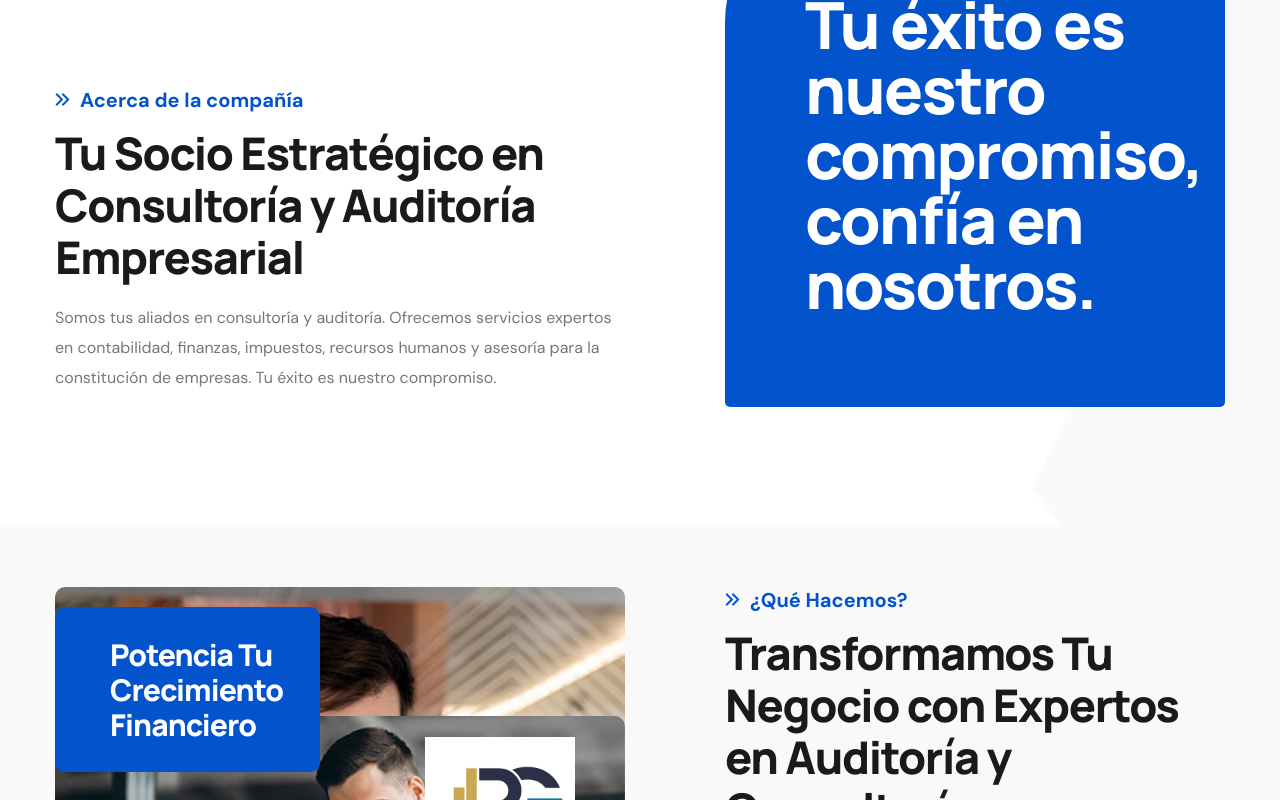
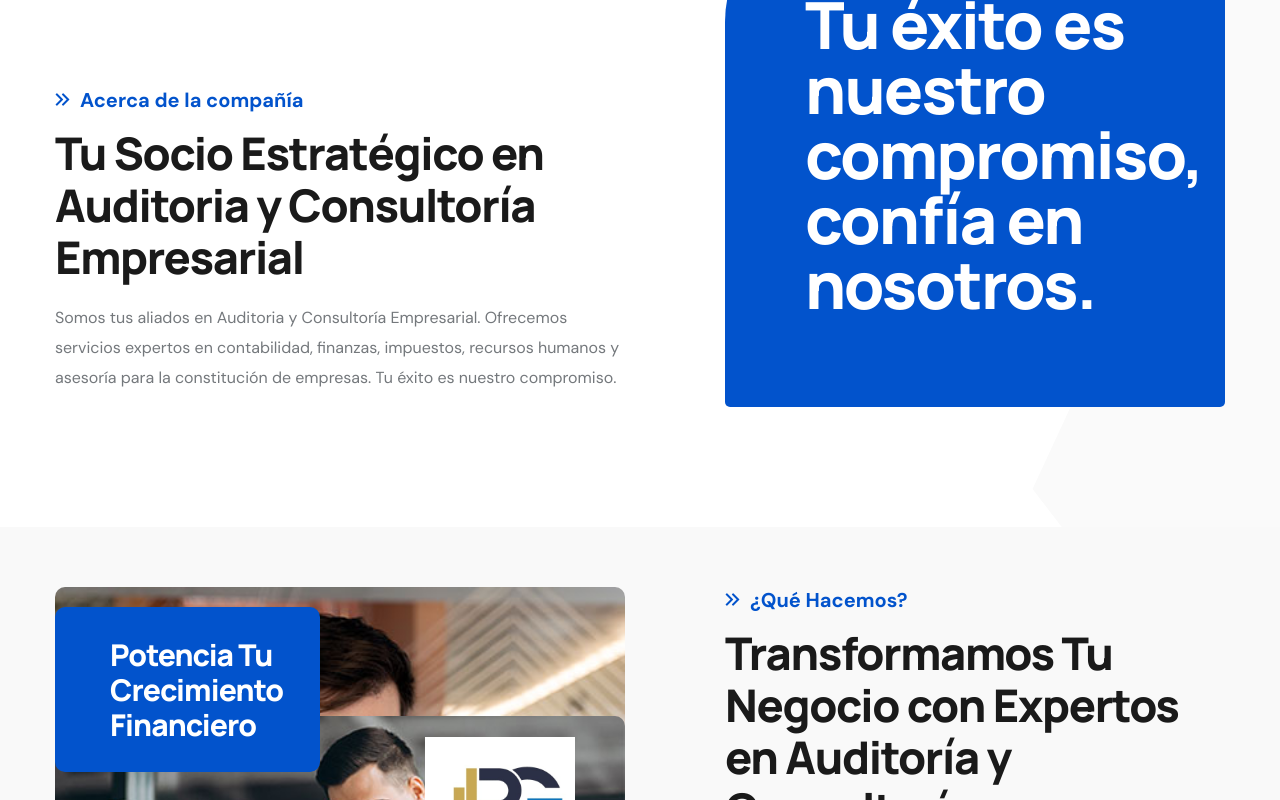
Before and after one commit to PercyTuncar/Auditotia-y-consultoria, a Next.js app: page / in a window 1280 px wide. Shown: the part 1020-1820 px from the top of the page. Built offline with nearby package versions, Linux system fonts and the light colour scheme.

Commit message:
all ready

```diff
--- a/pages/index.js
+++ b/pages/index.js
@@ -94,10 +94,10 @@ const OnePageIndex = () => {
                 <div className="section-title section-title-left">
                   <span className="sub-title">Acerca de la compañía
 </span>
-                  <h2>Tu Socio Estratégico en Consultoría y Auditoría Empresarial </h2>
+                  <h2>Tu Socio Estratégico en Auditoria y Consultoría Empresarial  </h2>
                 </div>
                 <p>
-                Somos tus aliados en consultoría y auditoría. Ofrecemos servicios expertos en contabilidad, finanzas, impuestos, recursos humanos y asesoría para la constitución de empresas. Tu éxito es nuestro compromiso.
+                Somos tus aliados en Auditoria y Consultoría Empresarial. Ofrecemos servicios expertos en contabilidad, finanzas, impuestos, recursos humanos y asesoría para la constitución de empresas. Tu éxito es nuestro compromiso.
 
 
 
@@ -314,7 +314,7 @@ const OnePageIndex = () => {
 
                     <div className="author-title">
 
-                      <p className="position">Sólida Trayectoria en Consultoría y Auditoría Empresarial</p>
+                      <p className="position">Sólida Trayectoria en Auditoria y Consultoría Empresarial </p>
                     </div>
                   </div>
                 </div>
@@ -333,7 +333,7 @@ const OnePageIndex = () => {
                   <h2>Comprometidos con la Transformación Empresarial</h2>
                 </div>
                 <p className="wow fadeInUp">
-                Estamos dedicados a impulsar cambios significativos en el mundo empresarial. Nuestra misión es brindar servicios de consultoría y auditoría de calidad que permitan a las empresas alcanzar su máximo potencial
+                Estamos dedicados a impulsar cambios significativos en el mundo empresarial. Nuestra misión es brindar servicios de Auditoria y Consultoría Empresarial de calidad que permitan a las empresas alcanzar su máximo potencial
                 </p>
                 <div className="single-counter-item d-flex align-items-center mb-40 wow fadeInDown">
                   <div className="icon">
@@ -345,7 +345,7 @@ const OnePageIndex = () => {
                     <h2 className="number">
                     Misión
                     </h2>
-                    <h5>Potenciar el éxito empresarial a través de consultoría y auditoría experta.</h5>
+                    <h5>Potenciar el éxito empresarial a través de Auditoria y Consultoría Empresarial experta.</h5>
                   </div>
                 </div>
                 <div className="single-counter-item d-flex align-items-center mb-40 wow fadeInDown">
@@ -415,7 +415,7 @@ const OnePageIndex = () => {
     <h2>¿Tienes Preguntas? Tenemos Respuestas.</h2>
   </div>
   <blockquote>
-    Aquí encontrarás respuestas a las preguntas más comunes sobre nuestros servicios de Consultoría y Auditoría Empresarial.
+    Aquí encontrarás respuestas a las preguntas más comunes sobre nuestros servicios de Auditoria y Consultoría Empresarial .
   </blockquote>
 
   <div className="faq-button">
--- a/src/layout/Footer.js
+++ b/src/layout/Footer.js
@@ -48,7 +48,7 @@ const DefaultFooter = () => (
             <div className="footer-widget about-company-widget mb-40 wow fadeInUp">
               <h4 className="widget-title">Acerca de la Empresa</h4>
               <div className="footer-content">
-              <p>Somos expertos en consultoría y auditoría empresarial, comprometidos con la excelencia y la transparencia en los negocios. Nuestra misión es impulsar tu éxito financiero.</p>
+              <p>Somos expertos en Auditoria y Consultoría Empresarial , comprometidos con la excelencia y la transparencia en los negocios. Nuestra misión es impulsar tu éxito financiero.</p>
 
               </div>
             </div>
```
